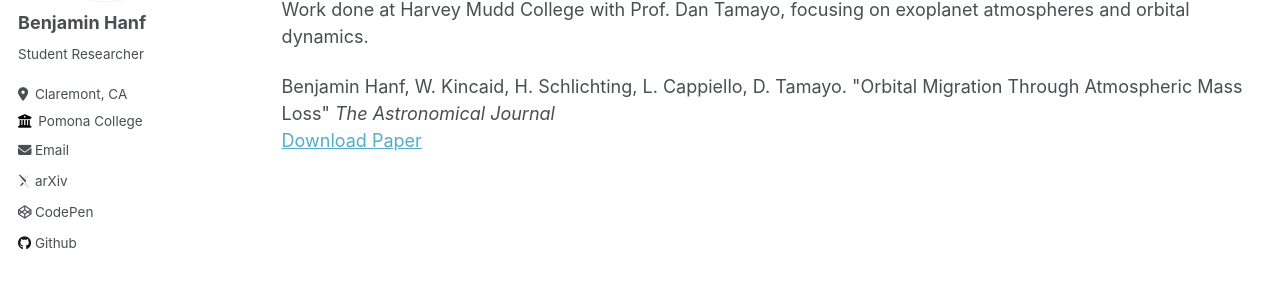
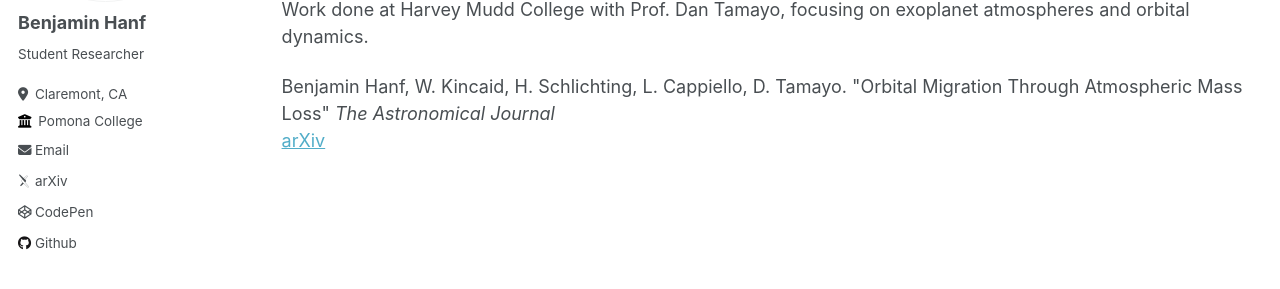
Before and after one commit to benhanf/benhanf.github.io, a Jekyll site: the page built from _pages/publications.md, in a window 1280 px wide. Shown: the part 279-568 px from the top of the page. Built offline with Jekyll 4.4.1, drawn with Linux system fonts in a browser that asks for light colours; some web fonts are replaced.

Commit message:
arXiv Download Paper

```diff
--- a/_includes/archive-single.html
+++ b/_includes/archive-single.html
@@ -53,9 +53,9 @@
     {% endif %}
 
     {% if post.citation and post.paperurl and post.slidesurl %}
-      <p>{{ post.citation }}<br /><a href="{{ post.paperurl }}">Download Paper</a> | <a href="{{ post.slidesurl }}">Download Slides</a></p>
+      <p>{{ post.citation }}<br /><a href="{{ post.paperurl }}">arXiv</a> | <a href="{{ post.slidesurl }}">Download Slides</a></p>
     {% elsif post.citation and post.paperurl %}
-      <p>{{ post.citation }}<br /><a href="{{ post.paperurl }}">Download Paper</a></p>
+      <p>{{ post.citation }}<br /><a href="{{ post.paperurl }}">arXiv</a></p>
     {% elsif post.citation and post.slidesurl %}
       <p>{{ post.citation }}<br /><a href="{{ post.slidesurl }}">Download Slides</a></p>
     {% elsif post.citation %}
```
